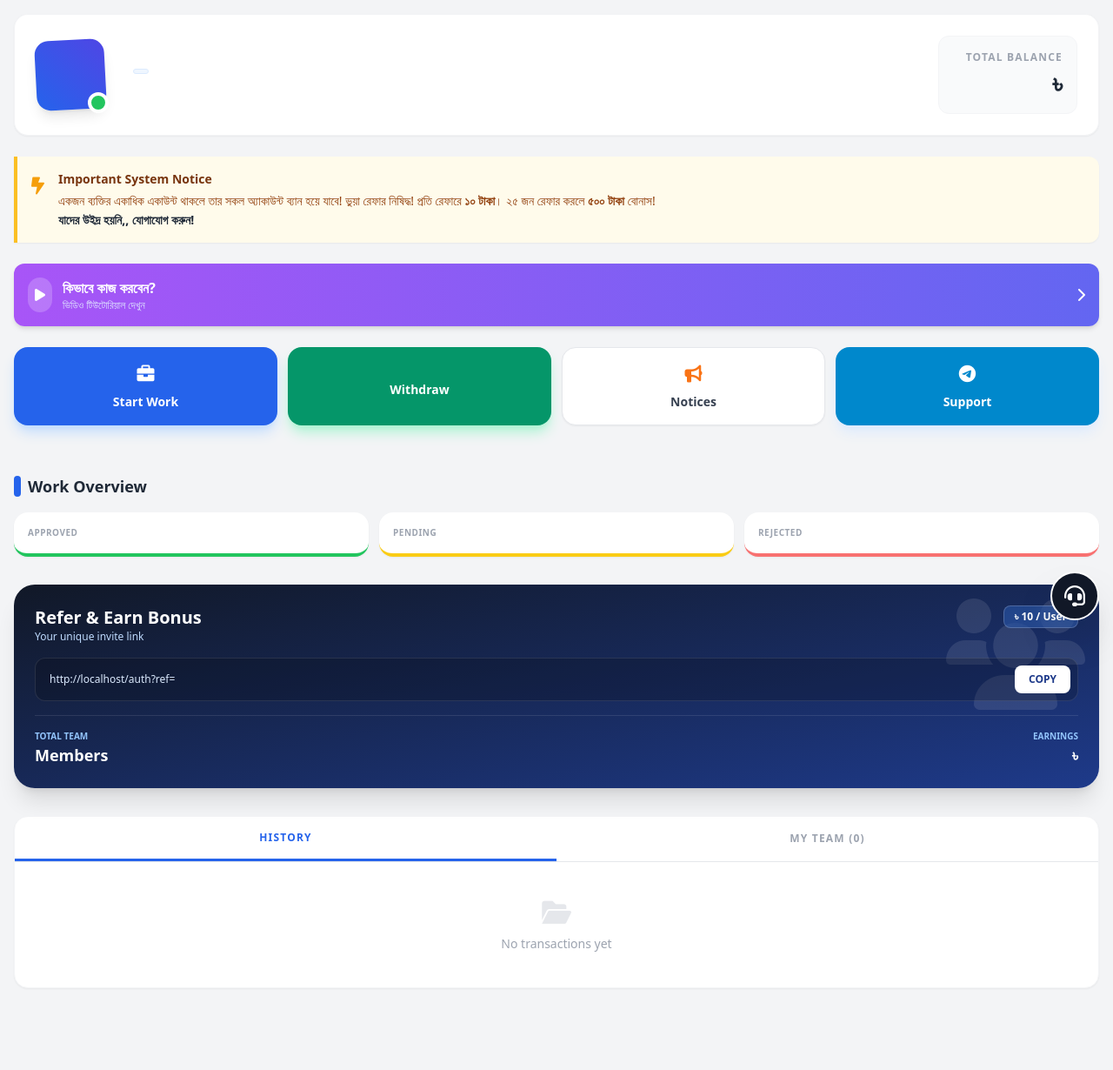
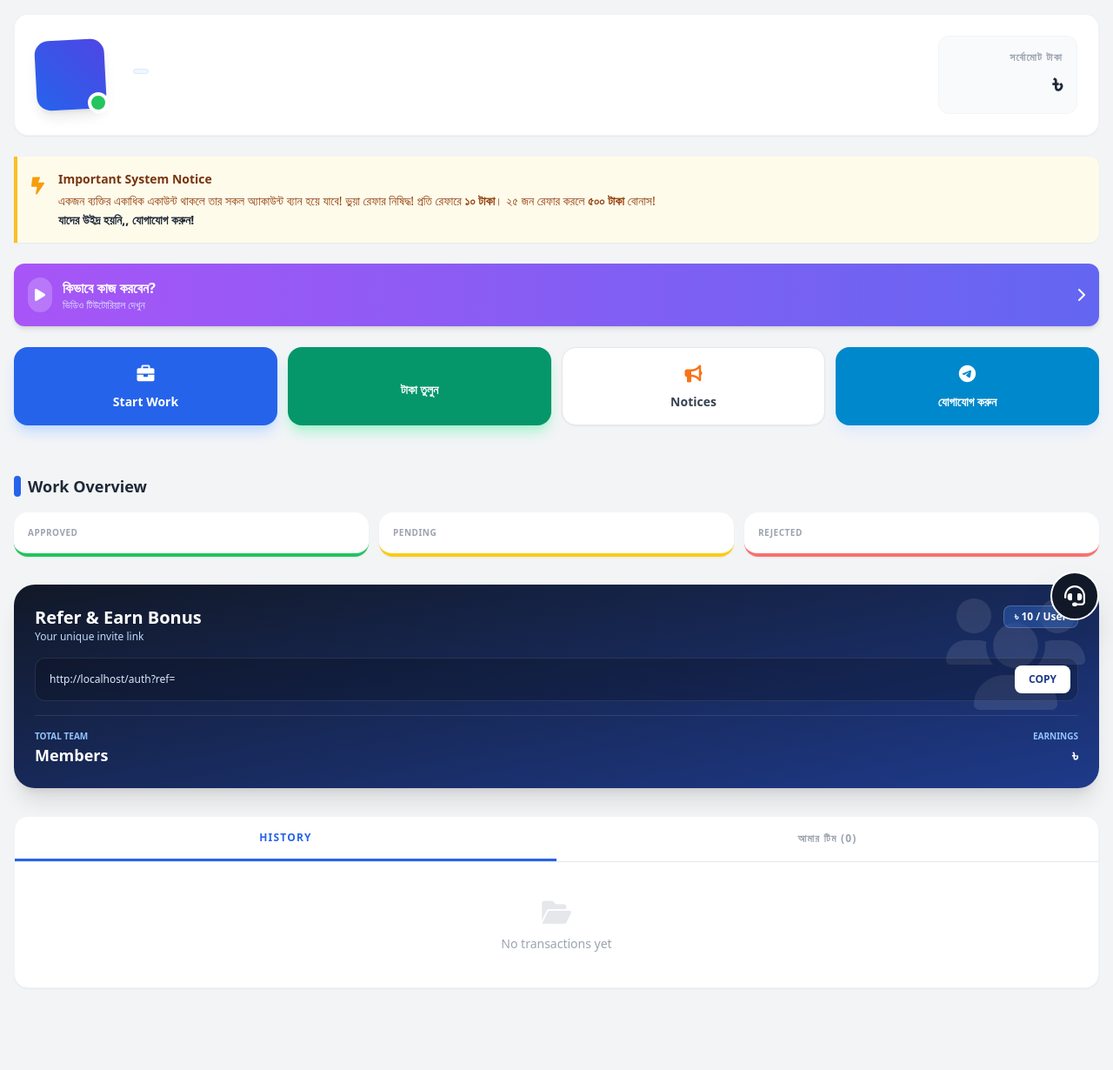
Before and after one commit to uto24/Riseii2, a Flask app: template templates/dashboard.html in a window 1280 px wide. Shown: the top 1230 px of the page at 87% size. Run offline with Flask 3, Linux system fonts and the light colour scheme; the template is opened without the code that fills it, so the values that code supplies are empty; some libraries are stand-ins or nearby versions.

Commit message:
Update dashboard.html

```diff
--- a/templates/dashboard.html
+++ b/templates/dashboard.html
@@ -49,13 +49,13 @@
         <p class="text-gray-500 text-sm mb-2">{{ user.email }}</p>
         {% if user.fb_link %}
         <a href="{{ user.fb_link }}" target="_blank" class="inline-flex items-center text-blue-600 text-xs font-semibold hover:text-blue-800">
-            <i class="fab fa-facebook mr-1"></i> Connected Profile
+            <i class="fab fa-facebook mr-1"></i> ফেসবুক আইডি
         </a>
         {% endif %}
     </div>
 
     <div class="text-center md:text-right bg-gray-50 p-4 rounded-xl border border-gray-100 min-w-[160px]">
-        <p class="text-gray-400 text-xs font-bold uppercase tracking-widest mb-1">Total Balance</p>
+        <p class="text-gray-400 text-xs font-bold uppercase tracking-widest mb-1">সর্বোমোট টাকা</p>
         <h1 class="text-3xl font-black text-gray-800">৳ {{ user.balance }}</h1>
     </div>
 </div>
@@ -94,7 +94,7 @@
     </a>
     <a href="/withdraw" class="action-btn flex flex-col items-center justify-center p-4 bg-emerald-600 text-white rounded-2xl shadow-emerald-200 shadow-lg">
         <i class="fas fa-money-bill-transfer text-xl mb-2"></i>
-        <span class="font-bold text-sm">Withdraw</span>
+        <span class="font-bold text-sm">টাকা তুলুন</span>
     </a>
     <a href="/notice" class="action-btn flex flex-col items-center justify-center p-4 bg-white text-gray-700 rounded-2xl border border-gray-200 shadow-sm">
         <i class="fas fa-bullhorn text-xl mb-2 text-orange-500"></i>
@@ -102,7 +102,7 @@
     </a>
     <a href="https://t.me/securehx" class="action-btn flex flex-col items-center justify-center p-4 bg-[#0088cc] text-white rounded-2xl shadow-blue-100 shadow-lg">
         <i class="fab fa-telegram-plane text-xl mb-2"></i>
-        <span class="font-bold text-sm">Support</span>
+        <span class="font-bold text-sm">যোগাযোগ করুন</span>
     </a>
 </div>
 
@@ -173,7 +173,7 @@
             History
         </button>
         <button onclick="showTab('referrals')" id="btn-referrals" class="flex-1 py-4 text-xs font-black uppercase tracking-widest text-gray-400">
-            My Team ({{ referrals|length }})
+            আমার টিম ({{ referrals|length }})
         </button>
     </div>
 
```
